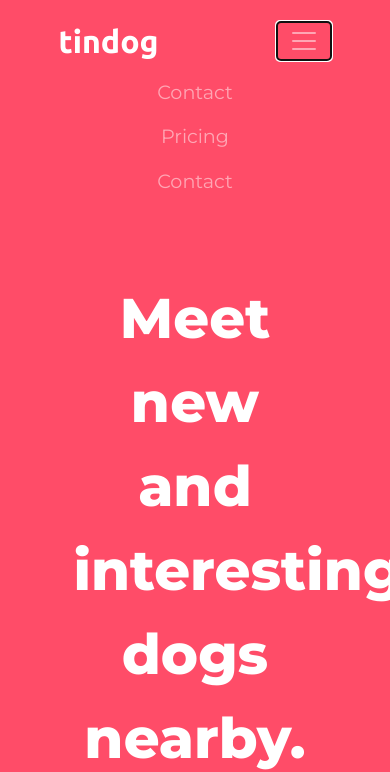
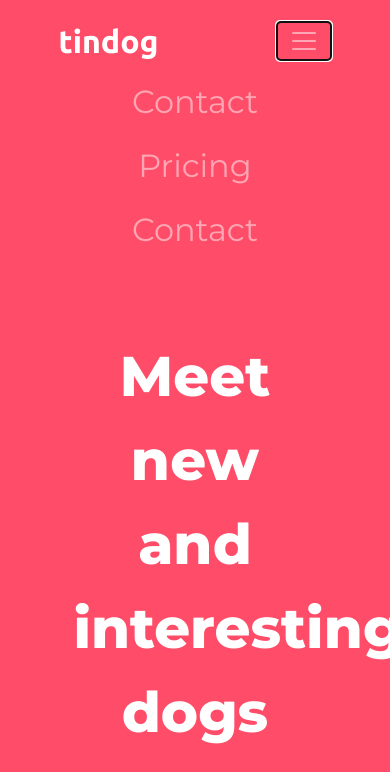
Before and after one commit to sharmavishal7669/tinDog, a plain HTML site: page index.html in a window 390 px wide. Both pictures are taken after a click on the button 303 px from the left and 40 px from the top of the page. Shown: the top 772 px of the page. Drawn offline with nearby package versions, Linux system fonts and the light colour scheme.

Commit message:
Fixed nav-link font-size for mobile

```diff
--- a/css/styles.css
+++ b/css/styles.css
@@ -181,4 +181,8 @@ p {
     #title {
         text-align: center;
     }
+
+    .nav-link {
+        font-size: 2rem;
+    }
 }
```
